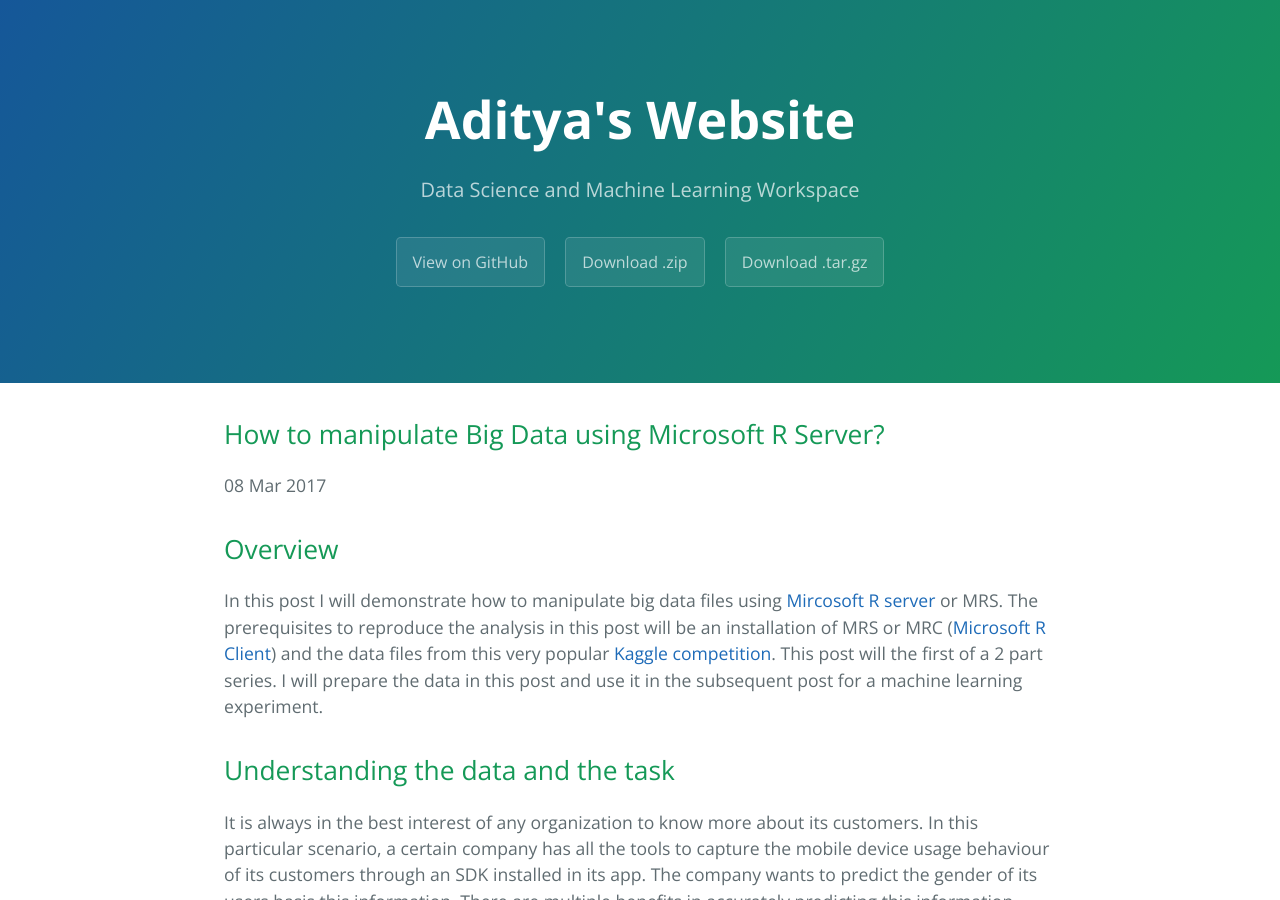
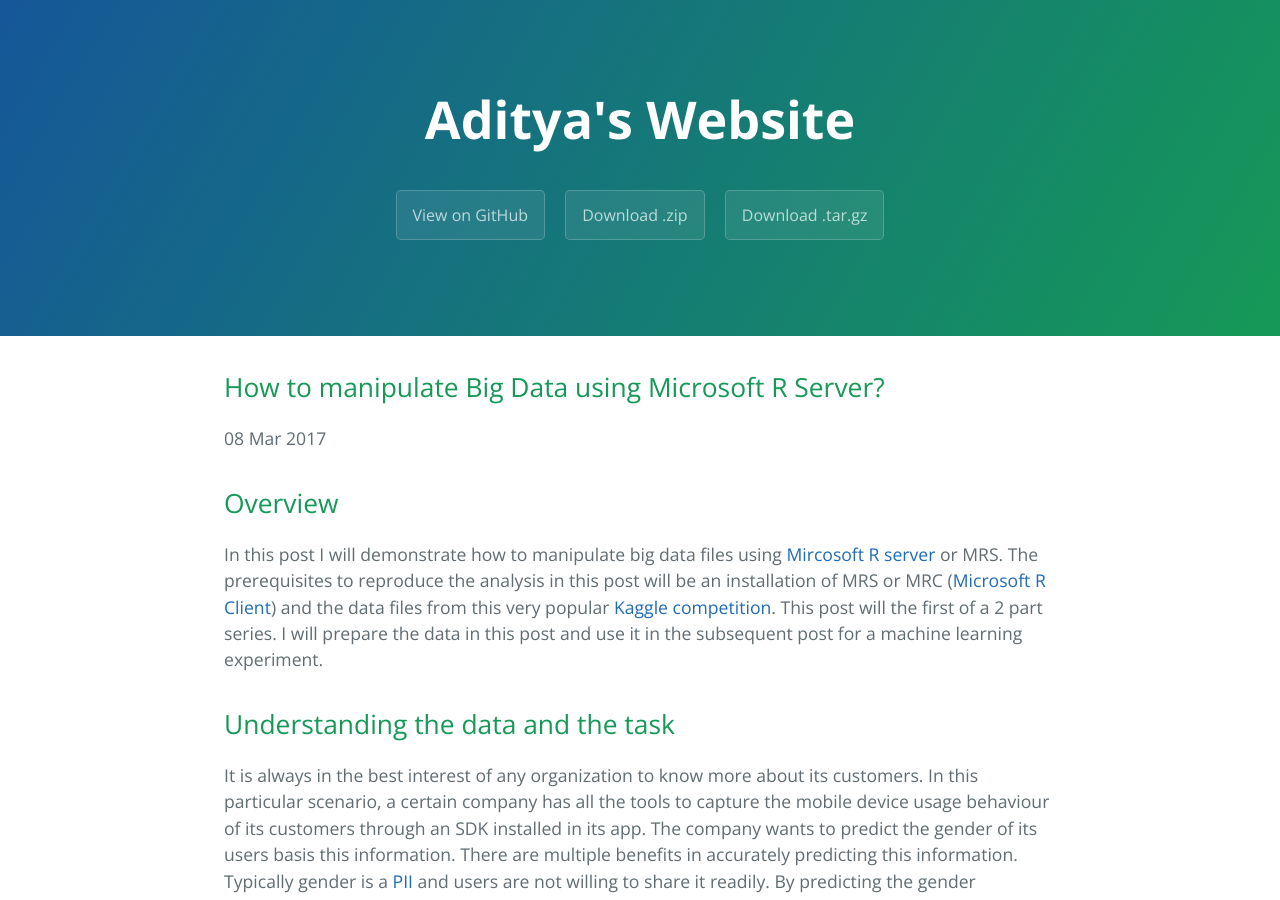
Before and after one commit to svaditya/svaditya.github.io, a Jekyll site: the page built from _posts/2017-03-08-MRS-Data-Analysis.md, in a window 1280 px wide and 900 px high. Built offline with Jekyll 4.4.1, drawn with Linux system fonts in a browser that asks for light colours; comment, search, counter and statistics services are not loaded.

Commit message:
Update _config.yml

```diff
--- a/_config.yml
+++ b/_config.yml
@@ -1,13 +1,13 @@
 # Setup
 title:        Aditya's Website
-tagline:      Data Science and Machine Learning Workspace
+tagline:
 baseurl:      ""
 paginate:     1
 
 # About/contact
 author:
   name:       svaditya
-  url:
+  url:        https://svaditya.github.io
 
 # Gems
 gems:
```
